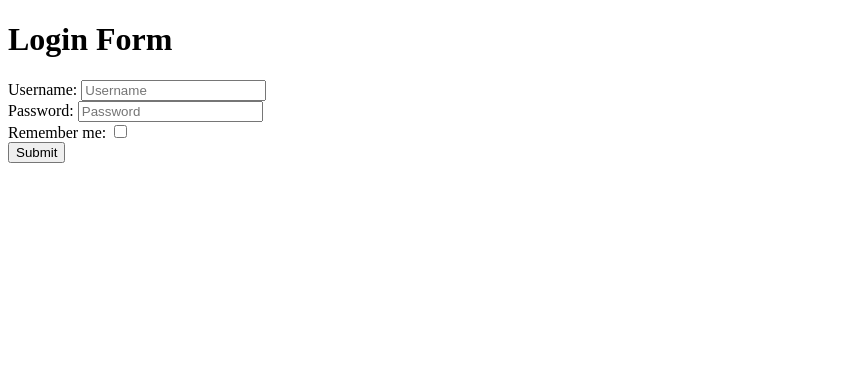
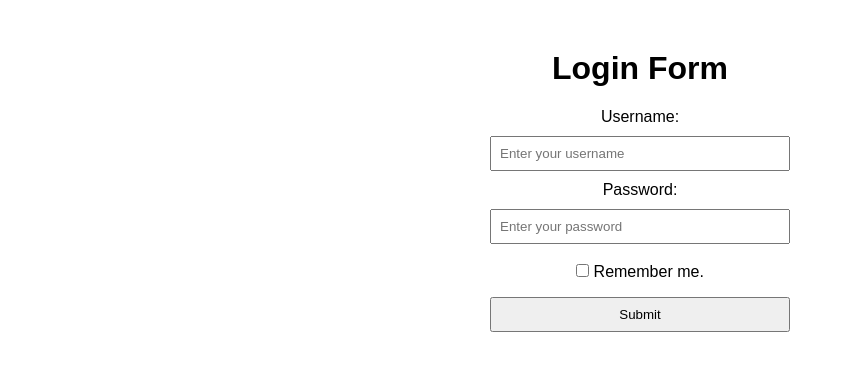
Before and after one commit to acciojob/remember-me-login-form-Aditi0090, a website: page main.html in a window 1280 px wide. Shown: the whole page, without its empty margins (0-845 px from the left). Drawn offline with Linux system fonts and the light colour scheme.

Commit message:
created a submission

```diff
--- a/main.html
+++ b/main.html
@@ -4,26 +4,20 @@
     <meta charset="UTF-8">
     <meta name="viewport" content="width=device-width, initial-scale=1.0">
     <title>Login Form</title>
+    <link rel="stylesheet" href="styles.css">
 </head>
 <body>
-
     <h1>Login Form</h1>
-
-    <form id="login-form">
+    <form id="loginForm">
         <label for="username">Username:</label>
-        <input type="text" id="username" placeholder="Username">
-
-        <br>
+        <input type="text" id="username" placeholder="Enter your username" required>
 
         <label for="password">Password:</label>
-        <input type="password" id="password" placeholder="Password">
+        <input type="password" id="password" placeholder="Enter your password" required>
 
-        <br>
-
-        <label for="checkbox">Remember me:</label>
-        <input type="checkbox" id="checkbox">
-
-        <br>
+        <label for="checkbox">
+            <input type="checkbox" id="checkbox"> Remember me.
+        </label>
 
         <input type="submit" id="submit" value="Submit">
     </form>
@@ -31,6 +25,5 @@
     <button id="existing" style="display: none;">Login as existing user</button>
 
     <script src="script.js"></script>
-
 </body>
 </html>
```
